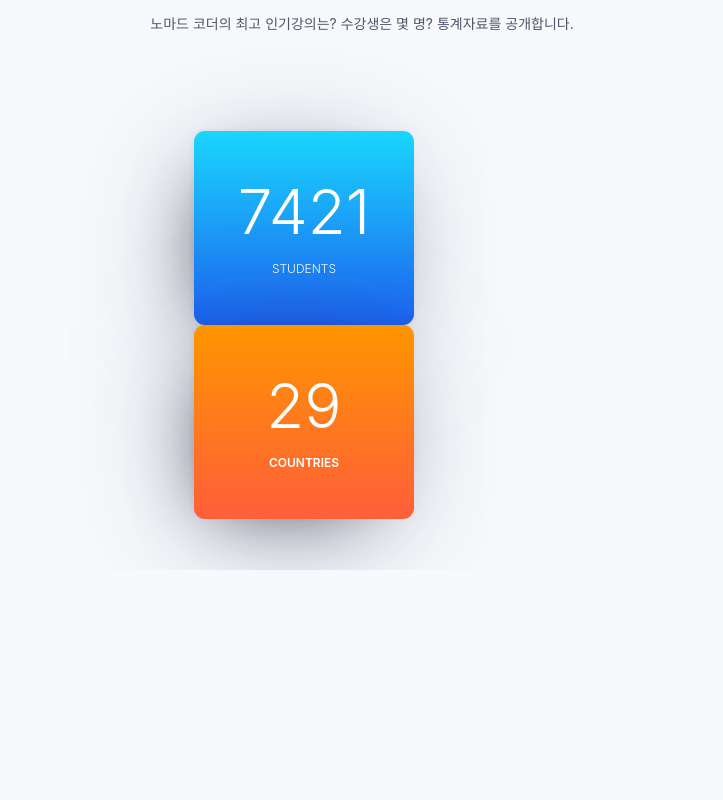
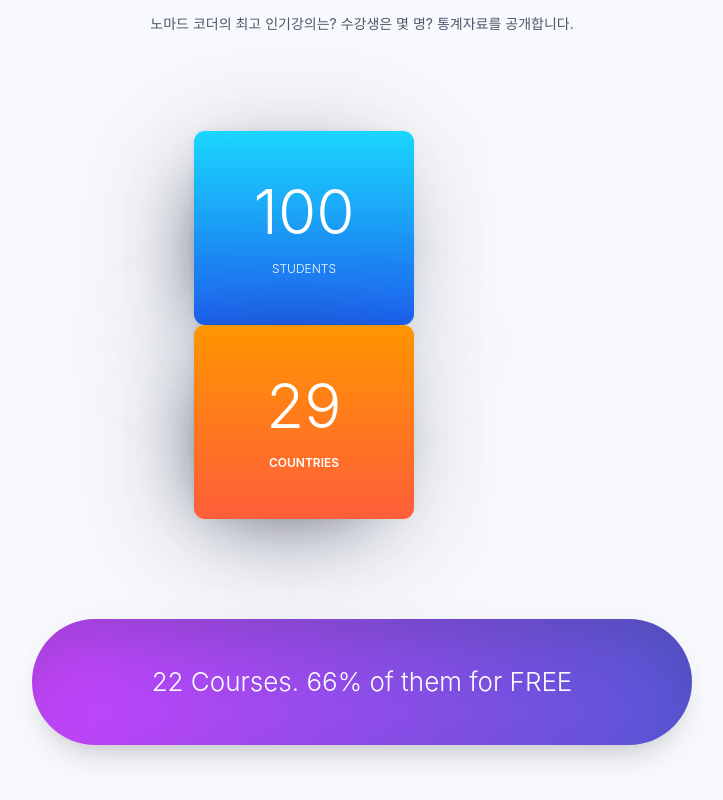
Before and after one commit to serranoarevalo/academy-roadmap, a React (Create React App) app: page /#/stats in a window 1280 px wide. Shown: the part 230-1030 px from the top of the page, without its empty margins (278-1001 px from the left). Before the commit the page ends 800 px from the top, so only its background shows below. Built offline with nearby package versions, Linux system fonts and the light colour scheme; no server answers.

Commit message:
More Stats

```diff
--- a/src/Components/NumberCounter.tsx
+++ b/src/Components/NumberCounter.tsx
@@ -46,11 +46,7 @@
 
   const startCount = () => {
     if (current <= target) {
-      if (current >= target - 80) {
-        setTimeout(() => setCurrent(current + 1), 3000);
-      } else {
-        setCurrent(current + 1);
-      }
+      setTimeout(() => setCurrent(current + 1), 50);
     } else {
       return;
     }
--- a/src/Routes/Statistics.tsx
+++ b/src/Routes/Statistics.tsx
@@ -18,6 +18,22 @@
   justify-content: space-between;
 `;
 
+const CoursesContainer = styled.div`
+  width: 50%;
+  margin: 100px auto;
+  padding: 50px;
+  border-radius: 90px;
+  text-align: center;
+  color: white;
+  font-weight: 300;
+  font-size: 26px;
+  background-image: linear-gradient(to right, #c644fc, #5856d6);
+  box-shadow: inset 0 30px 60px -12px rgba(50, 50, 93, 0.25),
+    0 18px 36px -18px rgba(0, 0, 0, 0.3), 0 -12px 36px -8px rgba(0, 0, 0, 0.025);
+`;
+
+const CoursesTitle = styled.span``;
+
 export default () => (
   <Route
     description={
@@ -29,6 +45,9 @@
         <NumberCounter baseNumber={7500} />
         <CountryCounter />
       </NumbersContainer>
+      <CoursesContainer>
+        <CoursesTitle>22 Courses. 66% of them for FREE</CoursesTitle>
+      </CoursesContainer>
     </Container>
   </Route>
 );
```
